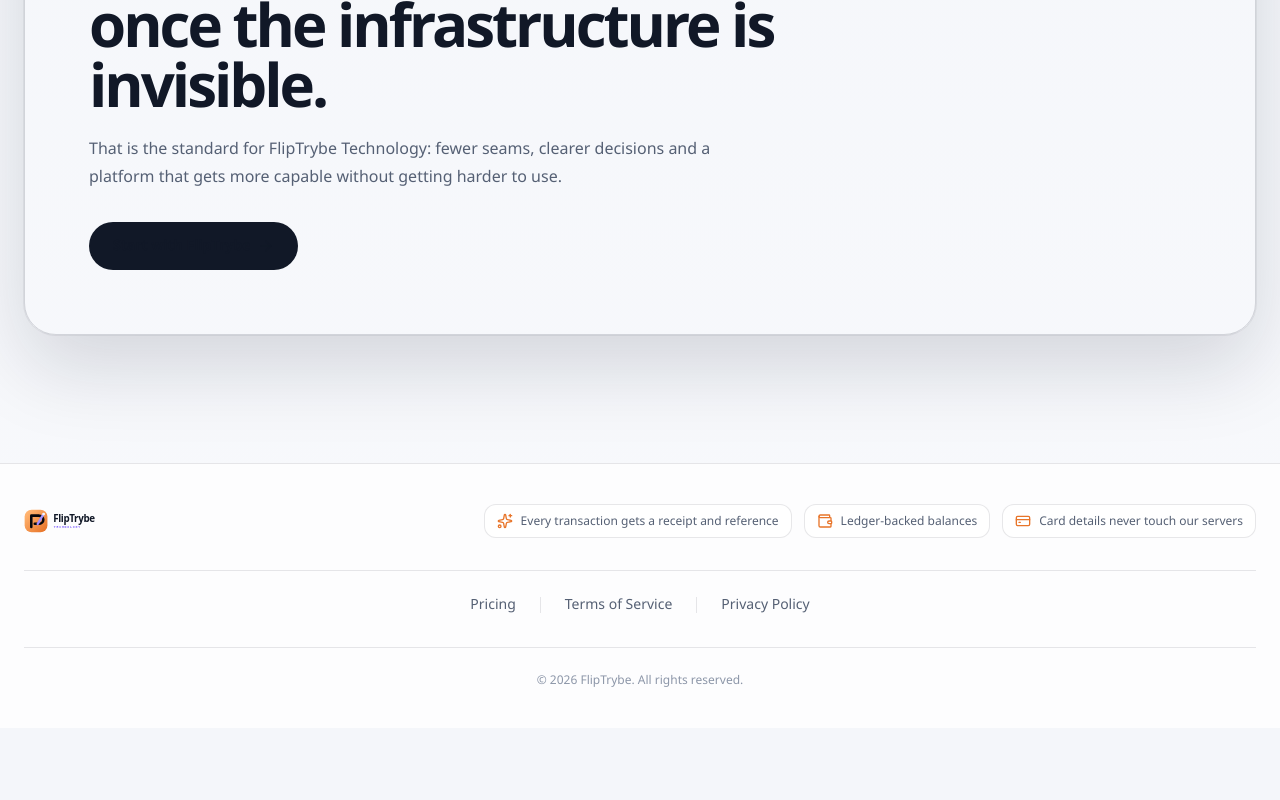
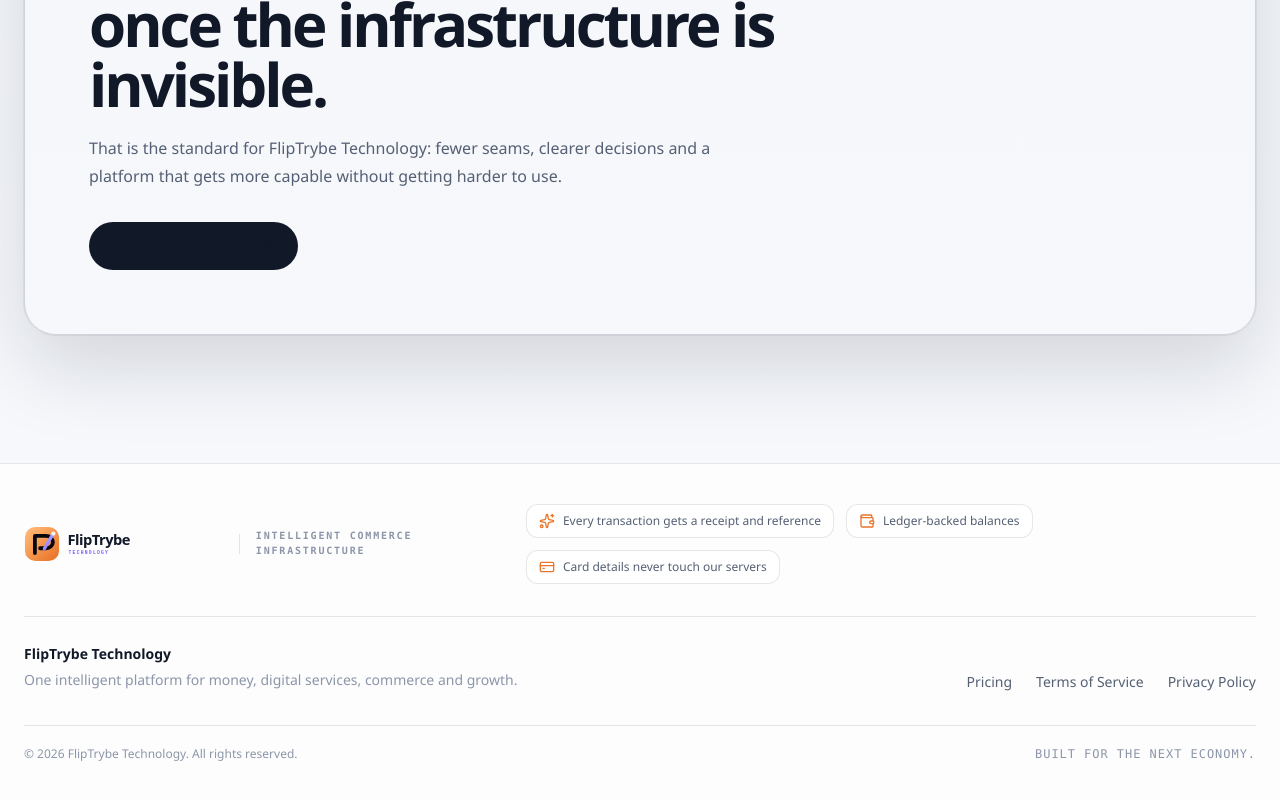
Before and after one commit to wandemcphill/AD-CAMPAIGNER, a Next.js app in the folder apps/web/: page / in a window 1280 px wide. Shown: the part 3223-4023 px from the top of the page. Before the commit the page ends 3951 px from the top, so only its background shows below. Built offline with nearby package versions, Linux system fonts and the light colour scheme; no server answers.

Commit message:
feat(brand): elevate Technology footer identity

```diff
--- a/apps/web/app/marketing/footer.tsx
+++ b/apps/web/app/marketing/footer.tsx
@@ -7,7 +7,13 @@
     <footer className="border-t border-[var(--ft-border)] bg-[var(--ft-bg-surface)] px-4 py-10 sm:px-6">
       <div className="mx-auto max-w-7xl space-y-8">
         <div className="flex flex-col gap-6 md:flex-row md:items-center md:justify-between">
-          <img alt="FlipTrybe" className="h-6 w-auto" src="/brand/logo-horizontal-light.svg" />
+          <div className="flex items-center gap-4">
+            <img alt="FlipTrybe Technology" className="h-9 w-auto" src="/brand/logo-horizontal-light.svg" />
+            <span className="hidden h-5 w-px bg-[var(--ft-border)] sm:block" />
+            <span className="hidden font-mono text-[10px] font-semibold tracking-[0.18em] text-[var(--ft-text-muted)] uppercase sm:block">
+              Intelligent commerce infrastructure
+            </span>
+          </div>
           <div className="flex flex-wrap items-center gap-3">
             {trustSignals.map((item) => (
               <span
@@ -21,24 +27,23 @@
           </div>
         </div>
 
-        <div className="border-t border-[var(--ft-border)] pt-6">
-          <div className="flex flex-wrap items-center justify-center gap-6 text-sm text-[var(--ft-text-secondary)]">
-            <Link className="transition hover:text-[var(--ft-text-primary)]" href="/pricing">
-              Pricing
-            </Link>
-            <div className="h-4 w-px bg-[var(--ft-border)]" />
-            <Link className="transition hover:text-[var(--ft-text-primary)]" href="/terms">
-              Terms of Service
-            </Link>
-            <div className="h-4 w-px bg-[var(--ft-border)]" />
-            <Link className="transition hover:text-[var(--ft-text-primary)]" href="/privacy">
-              Privacy Policy
-            </Link>
+        <div className="grid gap-8 border-t border-[var(--ft-border)] pt-7 text-sm md:grid-cols-[1fr_auto] md:items-end">
+          <div>
+            <div className="font-semibold text-[var(--ft-text-primary)]">FlipTrybe Technology</div>
+            <p className="mt-1 max-w-lg leading-6 text-[var(--ft-text-muted)]">
+              One intelligent platform for money, digital services, commerce and growth.
+            </p>
+          </div>
+          <div className="flex flex-wrap items-center gap-6 text-[var(--ft-text-secondary)]">
+            <Link className="transition hover:text-[var(--ft-text-primary)]" href="/pricing">Pricing</Link>
+            <Link className="transition hover:text-[var(--ft-text-primary)]" href="/terms">Terms of Service</Link>
+            <Link className="transition hover:text-[var(--ft-text-primary)]" href="/privacy">Privacy Policy</Link>
           </div>
         </div>
 
-        <div className="border-t border-[var(--ft-border)] pt-6 text-center text-xs text-[var(--ft-text-muted)]">
-          © 2026 FlipTrybe. All rights reserved.
+        <div className="flex flex-col gap-2 border-t border-[var(--ft-border)] pt-5 text-xs text-[var(--ft-text-muted)] sm:flex-row sm:items-center sm:justify-between">
+          <span>© 2026 FlipTrybe Technology. All rights reserved.</span>
+          <span className="font-mono tracking-[0.08em] uppercase">Built for the next economy.</span>
         </div>
       </div>
     </footer>
```
